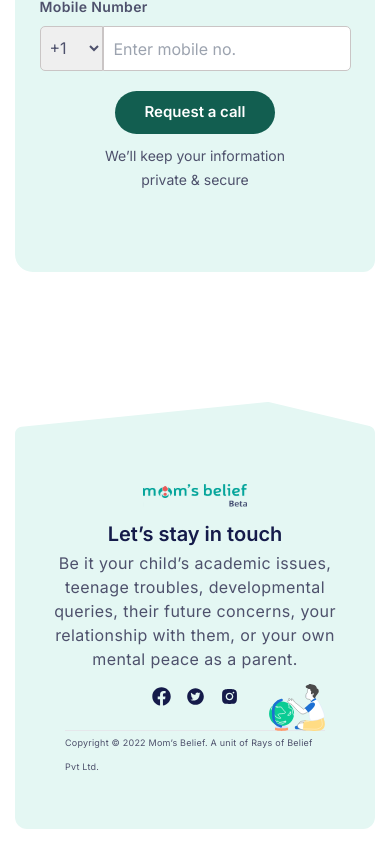
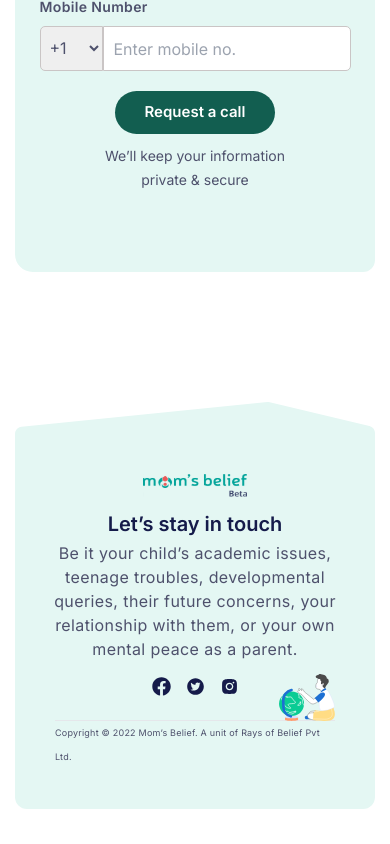
Before and after one commit to Harshitaj876/Moms-Belief, a React (Create React App) app: page / in a window 390 px wide. Shown: the part 4621-5465 px from the top of the page. Built offline with nearby package versions, Linux system fonts and the light colour scheme.

Commit message:
modified:   src/Pages/Home.js

```diff
--- a/src/Pages/Home.js
+++ b/src/Pages/Home.js
@@ -113,7 +113,7 @@ const Home = () => {
 
 
       {/*Footer*/}
-      <div className='flex flex-col rounded-xl gap:[20px] sm:gap-[35px] m-[15px] p-[50px] bg-footer_bgmobile sm:bg-footer_bg bg-cover justify-center sm:justify-start'>
+      <div className='flex flex-col rounded-xl gap:[20px] sm:gap-[35px] m-[15px] p-[40px] sm:p-[50px] bg-footer_bgmobile sm:bg-footer_bg bg-cover justify-center sm:justify-start'>
         <div className='flex row gap-[50px] mt-8 items-center justify-center sm:items-start sm:justify-start'>
         <div className='flex flex-col items-center sm:items-start gap-[15px] sm:gap-[50px]'>
           <img src='/Assets/logo.svg' alt='logo' className='h-[23.97px] w-[103.22px] sm:h-[36px] sm:w-[155px]'></img>
```
